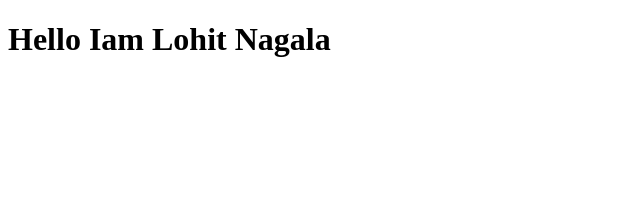
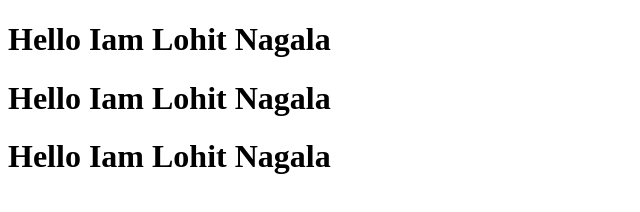
Before and after one commit to lohit3714/simple-cicd-demo, a plain HTML site: page index.html in a window 1280 px wide. Shown: the whole page, without its empty margins (0-640 px from the left). Drawn offline with Linux system fonts and the light colour scheme.

Commit message:
Update index.html

```diff
--- a/index.html
+++ b/index.html
@@ -6,6 +6,10 @@
   <body>
     <h1>Hello Iam Lohit Nagala</h1>
 
+    <h1>Hello Iam Lohit Nagala</h1>
+
+    <h1>Hello Iam Lohit Nagala</h1>
+
   </body>
 
 </html>
```
